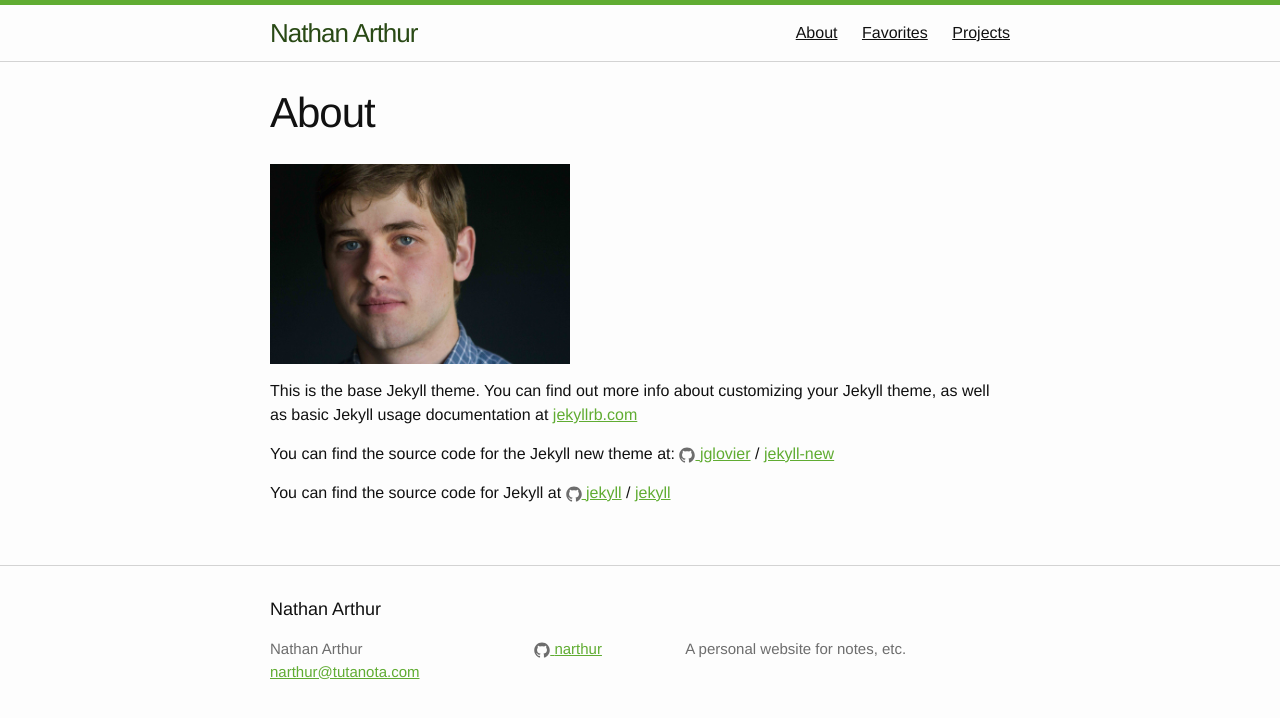
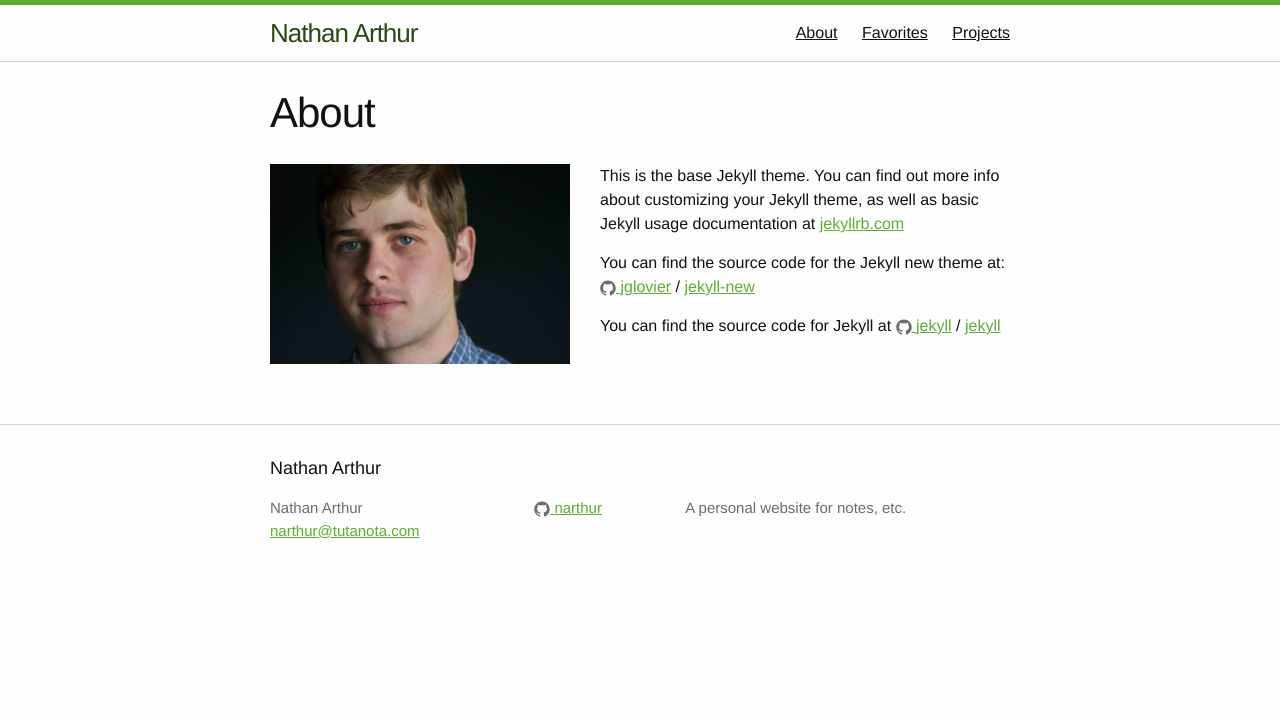
Before and after one commit to narthur/narthur.github.io, a Jekyll site: the page built from about.md, in a window 1280 px wide. Shown: the top 718 px of the page. Built offline with Jekyll 4.4.1, drawn with Linux system fonts in a browser that asks for light colours.

Commit message:
Align about image

```diff
--- a/_sass/_layout.scss
+++ b/_sass/_layout.scss
@@ -241,3 +241,8 @@
         }
     }
 }
+
+img.left {
+    float:left;
+    margin:0 $spacing-unit $spacing-unit 0;
+}
--- a/about.md
+++ b/about.md
@@ -4,7 +4,7 @@ title: About
 permalink: /about/
 ---
 
-<img src='/images/IMG_8227.jpg' width='300' alt='Nathan Arthur' />
+<img src='/images/IMG_8227.jpg' width='300' alt='Nathan Arthur' class='left' />
 
 This is the base Jekyll theme. You can find out more info about customizing your Jekyll theme, as well as basic Jekyll usage documentation at [jekyllrb.com](http://jekyllrb.com/)
 
```
